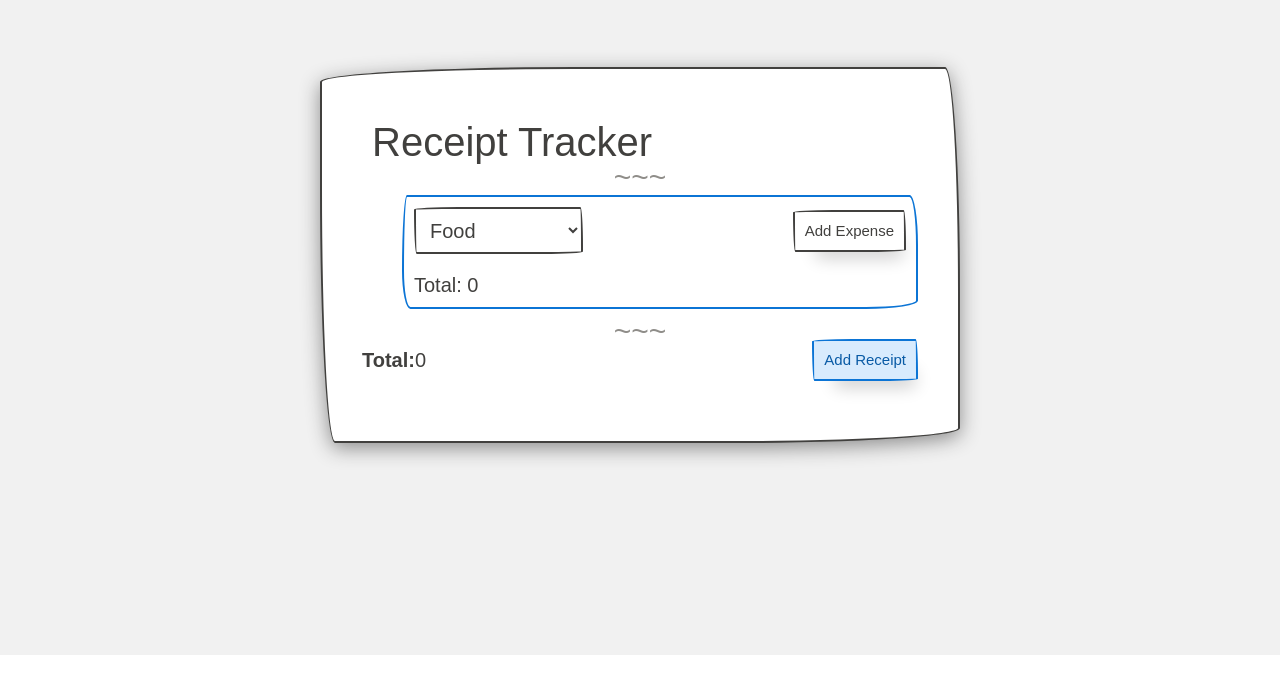
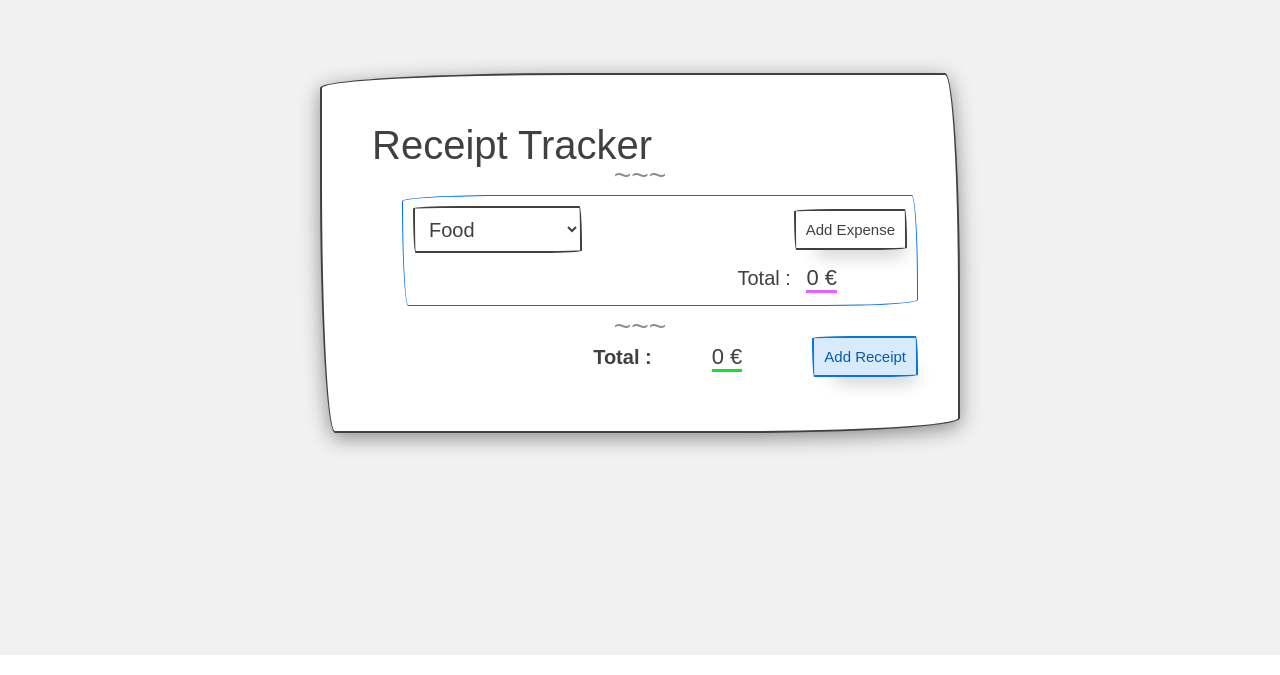
Before and after one commit to harshmanwani/receipt-tracker, a React (Create React App) app: page / in a window 1280 px wide. Shown: the part 145-820 px from the top of the page. Built offline with nearby package versions, Linux system fonts and the light colour scheme; a web font is replaced by a local one.

Commit message:
Improved design

```diff
--- a/src/components/Expense.js
+++ b/src/components/Expense.js
@@ -1,7 +1,7 @@
 import React from 'react'
 
 const Expense = ({ onChangeExpense }) => (
-    <div className="row padding-small">
+    <div className="expense row padding-small">
         <input
             type="text"
             placeholder="Description"
--- a/src/components/Panel.js
+++ b/src/components/Panel.js
@@ -1,10 +1,10 @@
 import React from 'react'
 
 const Panel = ({ addReceipt, total }) => (
-    <div className="row flex-edges flex-middle">
-        <div className="">
-            <strong>Total:</strong>
-            {total}
+    <div className="row flex-right flex-middle">
+        <div className="receipt-panel">
+            <span><strong>Total :</strong></span>
+            <span className="app-total">{total}&nbsp;€</span>
         </div>
         <div className="">
             <button
--- a/src/components/Receipt.js
+++ b/src/components/Receipt.js
@@ -3,7 +3,7 @@ import Expense from './Expense'
 import { getTotalExpenses } from './Helpers'
 
 const Receipt = ({ addExpense, receipt: { expenses }, onChangeExpense }) => (
-    <div className="border border-secondary border-4 padding-small">
+    <div className="receipt border border-secondary border-primary padding-small">
         <div className="row flex-edges">
             <select name="category">
                 <option value="food">Food</option>
@@ -12,15 +12,16 @@ const Receipt = ({ addExpense, receipt: { expenses }, onChangeExpense }) => (
             </select>
             <button className="btn-small" onClick={addExpense}>
                 Add Expense
-      </button>
+            </button>
         </div>
         <ul className="list-of-expense">
             {expenses.map((expense, index) => (
                 <Expense onChangeExpense={onChangeExpense(index)} key={index} />
             ))}
         </ul>
-        <div>
-            Total: <span>{getTotalExpenses(expenses)}</span>
+        <div className="receipt-panel">
+            <span className="">Total : </span>
+            <span className="receipt-total">{getTotalExpenses(expenses)}&nbsp;€</span>
         </div>
     </div>
 )
--- a/src/css/style.css
+++ b/src/css/style.css
@@ -1,13 +1,33 @@
-
 .border-secondary {
     border: 1px solid #0071DE;
 }
 
-input {
-    border-bottom-left-radius: 0;
-    border-bottom-right-radius: 0;
-    border-top-left-radius: 0;
-    border-top-right-radius: 0;
+.receipt {
+    margin-bottom: 15px;
+    padding-bottom: 0.8rem;
+}
+
+.receipt-panel {
+    text-align: right;
+    padding-right: 70px;
+}
+
+.receipt-total {
+    margin-left: 10px;
+    font-size: 1.1em;
+    border-bottom: 3px solid #dc4fffe0;
+}
+
+.app-total {
+    margin-left: 60px;
+    font-size: 1.1em;
+    border-bottom: 3px solid #15e225;
+}
+
+.row {
+    margin-bottom: 0.5rem;
+    padding-bottom: 0.2rem;
+    line-height: 1;
 }
 
 .price {
@@ -15,6 +35,10 @@ input {
     text-align: right;
     margin-left: 20px;
     width: 110px;
+    border-bottom-left-radius: 0;
+    border-bottom-right-radius: 0;
+    border-top-left-radius: 0;
+    border-top-right-radius: 0;
 }
 
 .desc {
--- a/src/index.js
+++ b/src/index.js
@@ -3,7 +3,7 @@ import { render } from 'react-dom';
 
 import App from './components/App';
 import 'papercss/dist/paper.min.css';
-// import './css/style.css';
+import './css/style.css';
 
 render(
     <App />,
```
